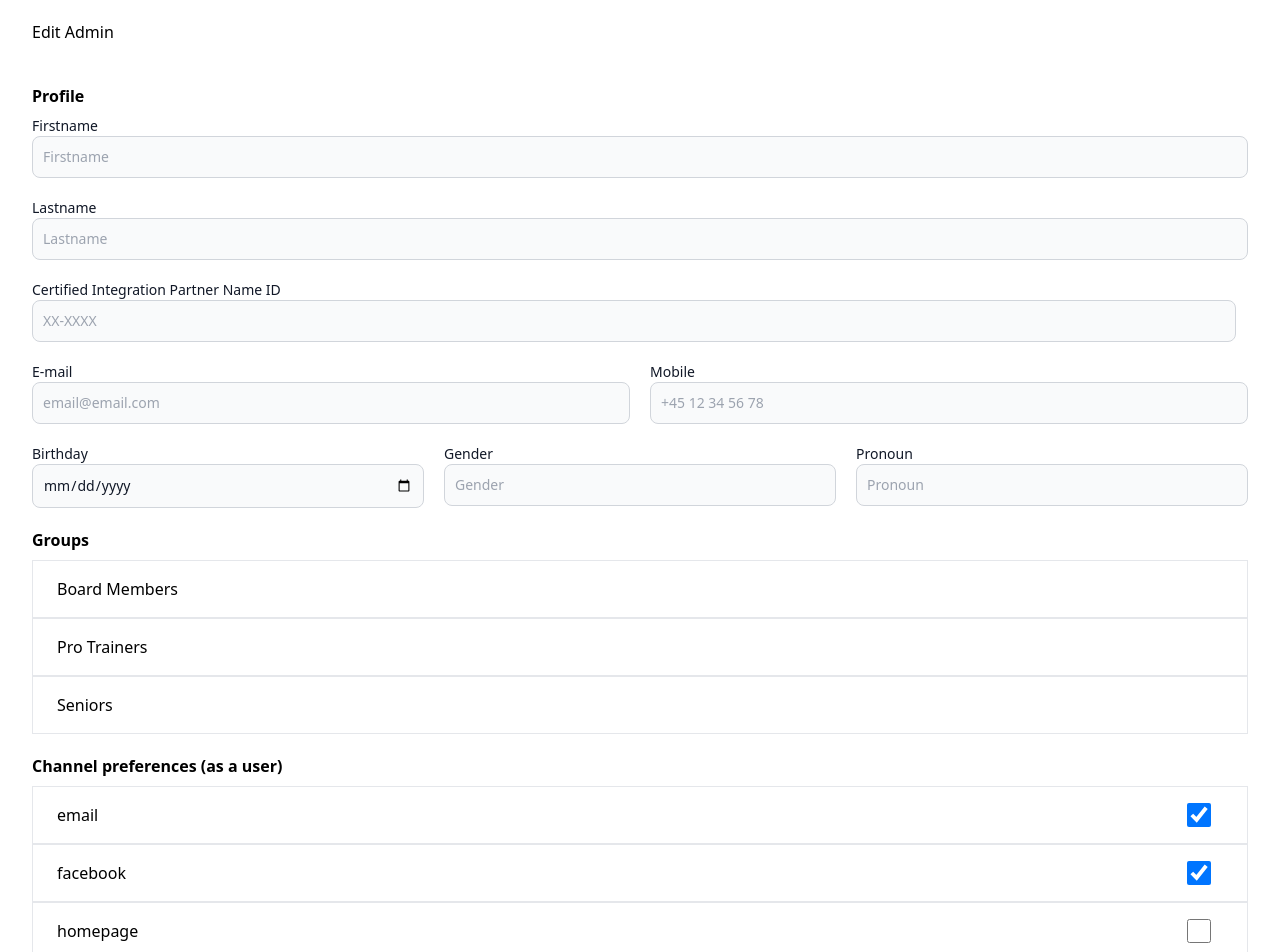
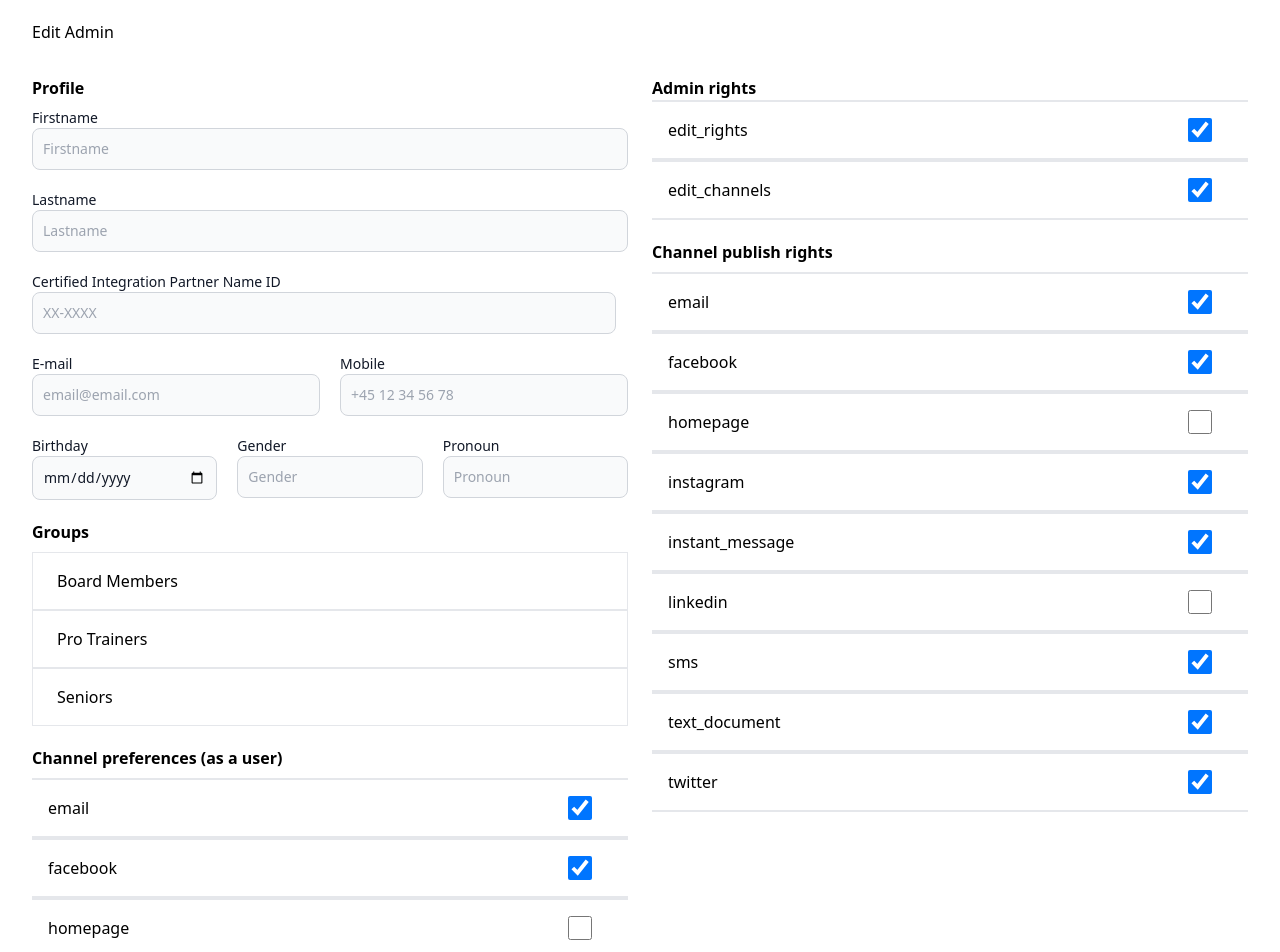
Before and after one commit to maxsherepot/sveltekit-tutorial, a SvelteKit app: page /admins/1 in a window 1280 px wide. Shown: the top 952 px of the page. Built offline with nearby package versions, Linux system fonts and the light colour scheme.

Commit message:
Admin rights & Channel publish rights sections added

```diff
--- /dev/null
+++ b/src/lib/components/CheckboxItem.svelte
@@ -0,0 +1,16 @@
+<!-- TODO Add image and correct title  -->
+<script>
+    export let item;
+</script>
+
+<div class="flex w-full justify-between items-center border-y-2 p-4">
+    <label for={item[0]}>{item[0]}</label>
+    <input
+        id={item[0]}
+        type="checkbox"
+        checked={item[1]}
+        value=""
+        name="bordered-checkbox"
+        class="w-6 h-6 text-blue-600 bg-gray-100 border-gray-300 rounded focus:ring-blue-500 dark:focus:ring-blue-600 dark:ring-offset-gray-800 focus:ring-2 dark:bg-gray-700 dark:border-gray-600 mr-5"
+    />
+</div>
--- a/src/routes/admins/[adminId]/+page.svelte
+++ b/src/routes/admins/[adminId]/+page.svelte
@@ -1,5 +1,6 @@
 <script>
     import InfoIcon from "$lib/components/icons/InfoIcon.svelte";
+    import CheckboxItem from "../../../lib/components/CheckboxItem.svelte";
     import GroupIcon from "../../../lib/components/icons/GroupIcon.svelte";
 
     export let data = [];
@@ -7,20 +8,22 @@
     console.log(data);
 </script>
 
-<h1>Edit Admin</h1>
+<h1 class="mb-8">Edit Admin</h1>
 
-<form class="mt-10">
+<div class="grid md:grid-cols-2 md:gap-6 gap-0">
+    <div>
+        <form>
             <h2 class="font-bold mb-2">Profile</h2>
             <div class="mb-5">
                 <label
                     for="first_name"
-            class="block text-sm font-medium text-gray-900 dark:text-white"
+                    class="block text-sm font-medium text-gray-900"
                     >Firstname</label
                 >
                 <input
                     type="text"
                     id="first_name"
-            class="bg-gray-50 border border-gray-300 text-gray-900 text-sm rounded-lg focus:ring-blue-500 focus:border-blue-500 block w-full p-2.5 dark:bg-gray-700 dark:border-gray-600 dark:placeholder-gray-400 dark:text-white dark:focus:ring-blue-500 dark:focus:border-blue-500"
+                    class="bg-gray-50 border border-gray-300 text-gray-900 text-sm rounded-lg focus:ring-blue-500 focus:border-blue-500 block w-full p-2.5"
                     placeholder="Firstname"
                     required
                 />
@@ -28,28 +31,26 @@
             <div class="mb-5">
                 <label
                     for="last_name"
-            class="block text-sm font-medium text-gray-900 dark:text-white"
+                    class="block text-sm font-medium text-gray-900"
                     >Lastname</label
                 >
                 <input
                     type="text"
                     id="last_name"
-            class="bg-gray-50 border border-gray-300 text-gray-900 text-sm rounded-lg focus:ring-blue-500 focus:border-blue-500 block w-full p-2.5 dark:bg-gray-700 dark:border-gray-600 dark:placeholder-gray-400 dark:text-white dark:focus:ring-blue-500 dark:focus:border-blue-500"
+                    class="bg-gray-50 border border-gray-300 text-gray-900 text-sm rounded-lg focus:ring-blue-500 focus:border-blue-500 block w-full p-2.5"
                     placeholder="Lastname"
                     required
                 />
             </div>
 
-    <label
-        for="cipn"
-        class="block text-sm font-medium text-gray-900 dark:text-white"
+            <label for="cipn" class="block text-sm font-medium text-gray-900"
                 >Certified Integration Partner Name ID</label
             >
             <div class="flex mb-5">
                 <input
                     type="text"
                     id="cipn"
-            class="bg-gray-50 border border-gray-300 text-gray-900 text-sm rounded-lg focus:ring-blue-500 focus:border-blue-500 block w-full p-2.5 dark:bg-gray-700 dark:border-gray-600 dark:placeholder-gray-400 dark:text-white dark:focus:ring-blue-500 dark:focus:border-blue-500 mr-3"
+                    class="bg-gray-50 border border-gray-300 text-gray-900 text-sm rounded-lg focus:ring-blue-500 focus:border-blue-500 block w-full p-2.5 mr-3"
                     placeholder="XX-XXXX"
                     required
                 />
@@ -60,13 +61,13 @@
                 <div>
                     <label
                         for="email"
-                class="block text-sm font-medium text-gray-900 dark:text-white"
+                        class="block text-sm font-medium text-gray-900"
                         >E-mail</label
                     >
                     <input
                         type="email"
                         id="email"
-                class="bg-gray-50 border border-gray-300 text-gray-900 text-sm rounded-lg focus:ring-blue-500 focus:border-blue-500 block w-full p-2.5 dark:bg-gray-700 dark:border-gray-600 dark:placeholder-gray-400 dark:text-white dark:focus:ring-blue-500 dark:focus:border-blue-500"
+                        class="bg-gray-50 border border-gray-300 text-gray-900 text-sm rounded-lg focus:ring-blue-500 focus:border-blue-500 block w-full p-2.5"
                         placeholder="email@email.com"
                         required
                     />
@@ -74,13 +75,13 @@
                 <div>
                     <label
                         for="phone"
-                class="block text-sm font-medium text-gray-900 dark:text-white"
+                        class="block text-sm font-medium text-gray-900"
                         >Mobile</label
                     >
                     <input
                         type="tel"
                         id="phone"
-                class="bg-gray-50 border border-gray-300 text-gray-900 text-sm rounded-lg focus:ring-blue-500 focus:border-blue-500 block w-full p-2.5 dark:bg-gray-700 dark:border-gray-600 dark:placeholder-gray-400 dark:text-white dark:focus:ring-blue-500 dark:focus:border-blue-500"
+                        class="bg-gray-50 border border-gray-300 text-gray-900 text-sm rounded-lg focus:ring-blue-500 focus:border-blue-500 block w-full p-2.5"
                         placeholder="+45 12 34 56 78"
                         pattern="[0-9]{3}-[0-9]{2}-[0-9]{3}"
                         required
@@ -92,13 +93,13 @@
                 <div>
                     <label
                         for="birthday"
-                class="block text-sm font-medium text-gray-900 dark:text-white"
+                        class="block text-sm font-medium text-gray-900"
                         >Birthday</label
                     >
                     <input
                         type="date"
                         id="birthday"
-                class="bg-gray-50 border border-gray-300 text-gray-900 text-sm rounded-lg focus:ring-blue-500 focus:border-blue-500 block w-full p-2.5 dark:bg-gray-700 dark:border-gray-600 dark:placeholder-gray-400 dark:text-white dark:focus:ring-blue-500 dark:focus:border-blue-500"
+                        class="bg-gray-50 border border-gray-300 text-gray-900 text-sm rounded-lg focus:ring-blue-500 focus:border-blue-500 block w-full p-2.5"
                         placeholder="email@email.com"
                         required
                     />
@@ -106,13 +107,13 @@
                 <div>
                     <label
                         for="gender"
-                class="block text-sm font-medium text-gray-900 dark:text-white"
+                        class="block text-sm font-medium text-gray-900"
                         >Gender</label
                     >
                     <input
                         type="select"
                         id="gender"
-                class="bg-gray-50 border border-gray-300 text-gray-900 text-sm rounded-lg focus:ring-blue-500 focus:border-blue-500 block w-full p-2.5 dark:bg-gray-700 dark:border-gray-600 dark:placeholder-gray-400 dark:text-white dark:focus:ring-blue-500 dark:focus:border-blue-500"
+                        class="bg-gray-50 border border-gray-300 text-gray-900 text-sm rounded-lg focus:ring-blue-500 focus:border-blue-500 block w-full p-2.5"
                         placeholder="Gender"
                         required
                     />
@@ -120,13 +121,13 @@
                 <div>
                     <label
                         for="pronoun"
-                class="block text-sm font-medium text-gray-900 dark:text-white"
+                        class="block text-sm font-medium text-gray-900"
                         >Pronoun</label
                     >
                     <input
                         type="pronoun"
                         id="pronoun"
-                class="bg-gray-50 border border-gray-300 text-gray-900 text-sm rounded-lg focus:ring-blue-500 focus:border-blue-500 block w-full p-2.5 dark:bg-gray-700 dark:border-gray-600 dark:placeholder-gray-400 dark:text-white dark:focus:ring-blue-500 dark:focus:border-blue-500"
+                        class="bg-gray-50 border border-gray-300 text-gray-900 text-sm rounded-lg focus:ring-blue-500 focus:border-blue-500 block w-full p-2.5"
                         placeholder="Pronoun"
                         required
                     />
@@ -134,7 +135,6 @@
             </div>
         </form>
 
-<div>
         <h2 class="font-bold mb-2 my-5">Groups</h2>
         {#each admin.groups as group}
             <div class="border p-4 flex">
@@ -144,26 +144,32 @@
         {:else}
             <span>No groups</span>
         {/each}
-</div>
 
-<div>
         <h2 class="font-bold mb-2 my-5">Channel preferences (as a user)</h2>
         {#each Object.entries(admin.channel_preferences) as item}
-        <div class="flex items-center border p-4">
-            <GroupIcon />
-            <div class="flex w-full justify-between items-center">
-                <label for={item[0]}>{item[0]}</label>
-                <input
-                    id={item[0]}
-                    type="checkbox"
-                    checked={item[1]}
-                    value=""
-                    name="bordered-checkbox"
-                    class="w-6 h-6 text-blue-600 bg-gray-100 border-gray-300 rounded focus:ring-blue-500 dark:focus:ring-blue-600 dark:ring-offset-gray-800 focus:ring-2 dark:bg-gray-700 dark:border-gray-600 mr-5"
-                />
-            </div>
+            <div class="flex items-center">
+                <CheckboxItem {item} />
             </div>
         {:else}
             <span>No channel preferences</span>
         {/each}
     </div>
+
+    <div>
+        <h2 class="font-bold mb-2 my-5 md:my-0">Admin rights</h2>
+        {#each Object.entries(admin.admin_rights) as item}
+            <CheckboxItem {item} />
+        {:else}
+            <span>No channel preferences</span>
+        {/each}
+
+        <h2 class="font-bold mb-2 my-5">Channel publish rights</h2>
+        {#each Object.entries(admin.channel_publish_rights) as item}
+            <div class="flex items-center">
+                <CheckboxItem {item} />
+            </div>
+        {:else}
+            <span>No channel preferences</span>
+        {/each}
+    </div>
+</div>
```
Lines whose indentation alone changed are shown as unchanged.
